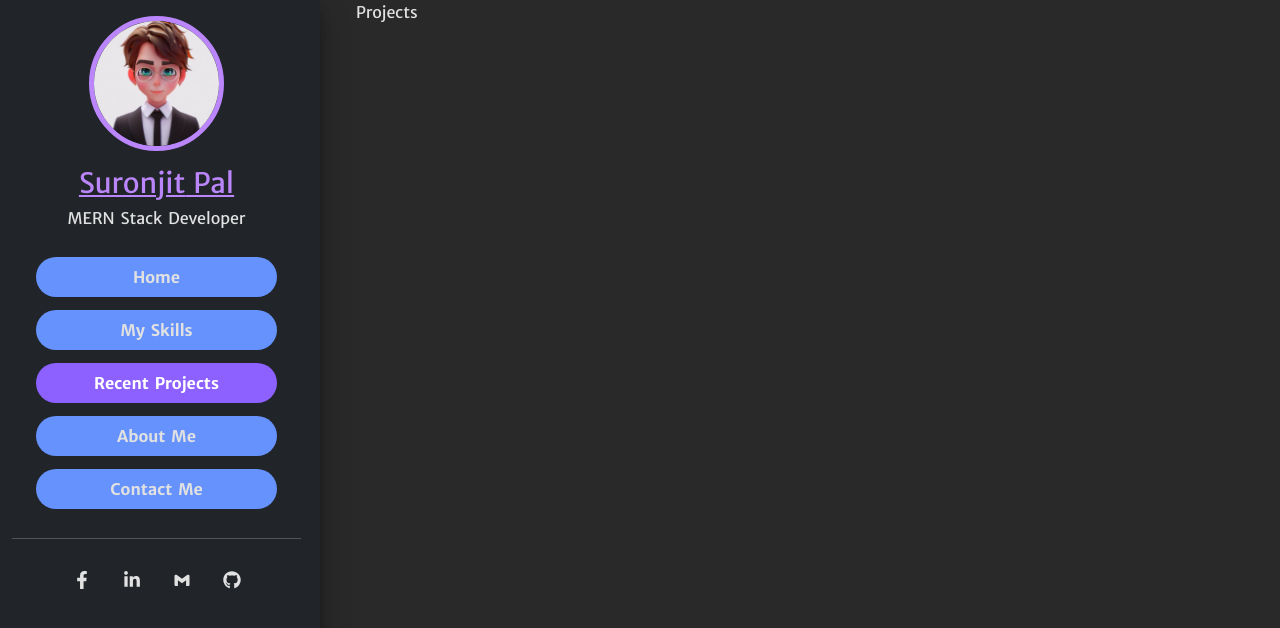
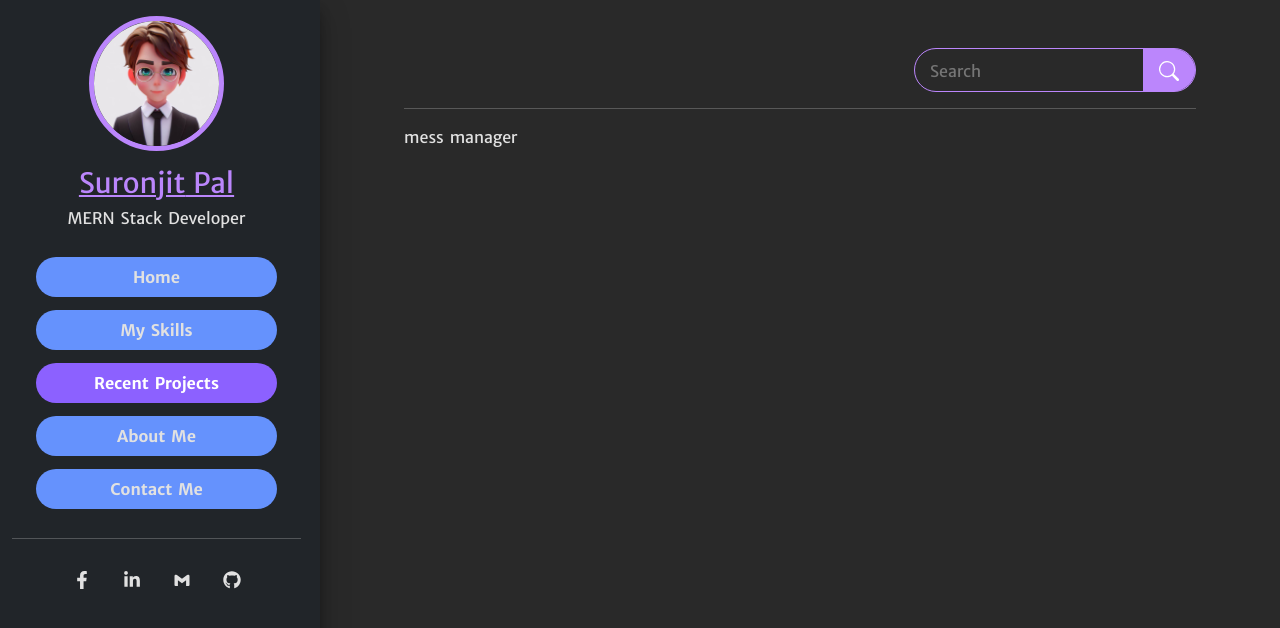
Before and after one commit to suronjit797/react_portfolio, a React (Vite) app: page /projects in a window 1280 px wide. Shown: the top 628 px of the page. Built offline with nearby package versions, Linux system fonts and the light colour scheme.

Commit message:
project set up

```diff
--- /dev/null
+++ b/public/json/projects.json
@@ -0,0 +1,32 @@
+[
+  {
+    "thumbnail": "/projects/thumb1",
+    "images": ["/projects/image1"],
+    "name": "mess manager",
+    "packages": [
+      "@reduxjs/toolkit",
+      "bcrypt",
+      "colors",
+      "cors",
+      "dotenv",
+      "express",
+      "jsonwebtoken",
+      "moment",
+      "mongodb",
+      "mongoose",
+      "axios",
+      "bootstrap",
+      "jwt-decode",
+      "react",
+      "react-bootstrap",
+      "react-dom",
+      "react-icons",
+      "react-redux",
+      "react-router-dom",
+      "react-scripts",
+      "sweetalert2",
+      "web-vitals"
+    ],
+    "tags": ["mess manager", "mern-stack", "fullstack", "jwt", "redux-toolkit"]
+  }
+]
--- a/src/App.css
+++ b/src/App.css
@@ -1,13 +1,36 @@
-.children{
-    height: 100vh;
-    overflow-y: auto;
-    overflow-x: hidden;
+.children {
+  height: 100vh;
+  overflow-y: auto;
+  overflow-x: hidden;
 }
 
-
+/* home */
 .home {
   max-width: 800px;
   margin: auto;
   padding: 40px;
   /* text-align: justify; */
 }
+
+/* project */
+.project_search {
+  border-radius: 30px;
+  overflow: hidden;
+  border: 1px solid var(--text_primary_color);
+}
+
+.project_search input {
+  background-color: transparent;
+  border: transparent;
+  /* border-bottom: 1px solid var(--text_primary_color); */
+  color: var(--text-color);
+  padding: 5px 15px;
+}
+
+.project_search button {
+  background-color: var(--text_primary_color);
+  color: #fff;
+  border: 1px solid var(--text_primary_color);
+  font-size: 20px;
+  padding: 5px 15px;
+}
--- /dev/null
+++ b/src/components/projectCard/ProjectCard.tsx
@@ -0,0 +1,12 @@
+import { TProject } from "../../interfaces/project";
+
+interface IProjectProps {
+  data: TProject;
+}
+
+const ProjectCard: React.FC<IProjectProps> = ({ data }) => {
+  const { image, name, packages, tags } = data;
+  return <div>{name}</div>;
+};
+
+export default ProjectCard;
--- /dev/null
+++ b/src/interfaces/project.ts
@@ -0,0 +1,6 @@
+export type TProject = {
+    image: string;
+    name: string;
+    packages: string[];
+    tags: string[];
+}
--- a/src/pages/Projects.tsx
+++ b/src/pages/Projects.tsx
@@ -1,11 +1,92 @@
+import { useEffect, useState } from "react";
 import Layout from "../components/Layout/Layout";
+import { TProject } from "../interfaces/project";
+import axios from "axios";
+import Loading from "../components/loading/Loading";
+import { BsSearch } from "react-icons/bs";
+import ProjectCard from "../components/projectCard/ProjectCard";
 
 const Projects = () => {
-    return (
-        <Layout>
-            Projects
-        </Layout>
-    );
+  const [projects, setProjects] = useState<TProject[]>([]);
+  const [filteredData, setFilteredData] = useState<TProject[]>(projects);
+  const [isLoading, setIsLoading] = useState<boolean>(true);
+  const [search, setSearch] = useState<string>("");
+
+  const getFrontend = async () => {
+    try {
+      const { data } = await axios.get<TProject[]>("/json/projects.json");
+      console.log(data);
+      setProjects(data);
+      setFilteredData(data);
+    } catch (error) {
+      console.log(error);
+    }
+  };
+
+  const fetchData = async () => {
+    setIsLoading(true);
+    await getFrontend();
+    setIsLoading(false);
+  };
+
+  useEffect(() => {
+    fetchData();
+    // eslint-disable-next-line react-hooks/exhaustive-deps
+  }, []);
+
+  // handler
+  const searchHandler = (e: React.FormEvent<HTMLFormElement>) => {
+    setIsLoading(true);
+    e.preventDefault();
+    if (search) {
+      const filtered = projects.filter(
+        (project) =>
+          project.name.includes(search) ||
+          project.packages.includes(search) ||
+          project.tags.includes(search)
+      );
+
+      setFilteredData(filtered);
+    } else {
+      setFilteredData(projects);
+    }
+    setIsLoading(false);
+  };
+  return (
+    <Layout>
+      {isLoading ? (
+        <Loading isLoading={isLoading} />
+      ) : (
+        <div className="project p-5">
+          <div className="d-flex">
+            <form
+              className=" project_search ms-auto"
+              autoComplete="off"
+              onSubmit={searchHandler}
+            >
+              <input
+                type="search"
+                name="search"
+                id="search"
+                placeholder="Search"
+                value={search}
+                onChange={(e) => setSearch(e.target.value)}
+              />
+              <button type="submit">
+                <BsSearch />
+              </button>
+            </form>
+          </div>
+          <hr />
+          <div className="project_body">
+            {filteredData.map((filter) => (
+              <ProjectCard data={filter} />
+            ))}
+          </div>
+        </div>
+      )}
+    </Layout>
+  );
 };
 
 export default Projects;
--- a/src/pages/Skills.tsx
+++ b/src/pages/Skills.tsx
@@ -60,6 +60,7 @@ const Skills: React.FC = () => {
 
   useEffect(() => {
     fetchData();
+  // eslint-disable-next-line react-hooks/exhaustive-deps
   }, []);
 
   return (
```
Also changed, not shown: public/json/project.json (deleted, +0 -18 lines).
